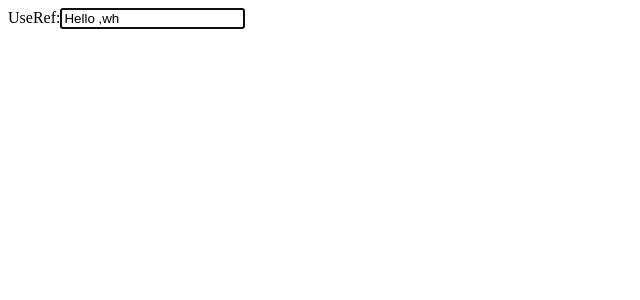
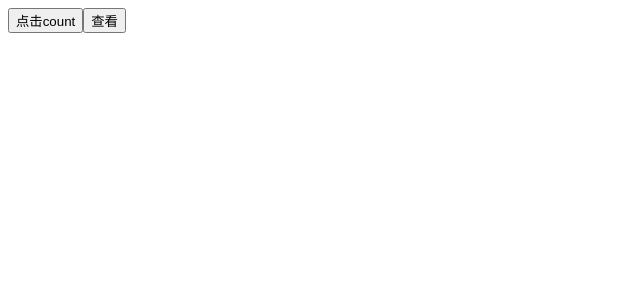
Before and after one commit to scalerone/ReactHooksDemo, a React (Create React App) app in the folder demo01/: page / in a window 1280 px wide. Shown: the top 300 px of the page, without its empty margins (0-640 px from the left). Built offline with nearby package versions, Linux system fonts and the light colour scheme.

Commit message:
useRef 存放变量

```diff
--- /dev/null
+++ b/demo01/src/UseRef2.js
@@ -0,0 +1,24 @@
+import React, { useRef, useEffect, useState } from 'react';
+
+//存放变量-它就像一个盒子, 你可以存放任何东西
+const Page2 = () => {
+  const myRef2 = useRef(0);
+  const [count, setCount] = useState(0)
+  useEffect(()=>{
+    myRef2.current = count;
+  });
+  function handleClick(){
+    setTimeout(()=>{
+      console.log(count); //1
+      console.log(myRef2.current); //1
+    },100)
+  }
+  return (
+    <div>
+      <button onClick={()=> setCount(count+1)}>点击count</button>
+      <button onClick={()=> handleClick()}>查看</button>
+    </div>
+  );
+}
+
+export default Page2;
--- a/demo01/src/index.js
+++ b/demo01/src/index.js
@@ -13,6 +13,7 @@ import ReactDOM from 'react-dom';
 // import Example from "./UseReducer";
 // import Example from "./UseMemo";
 // import Example from "./UseCallback";
-import Example from "./UseRef";
+// import Example from "./UseRef";
+import Example from "./UseRef2";
 // ReactDOM.render(<App />, document.getElementById('root'));
 ReactDOM.render(<Example />, document.getElementById('root'));
```
